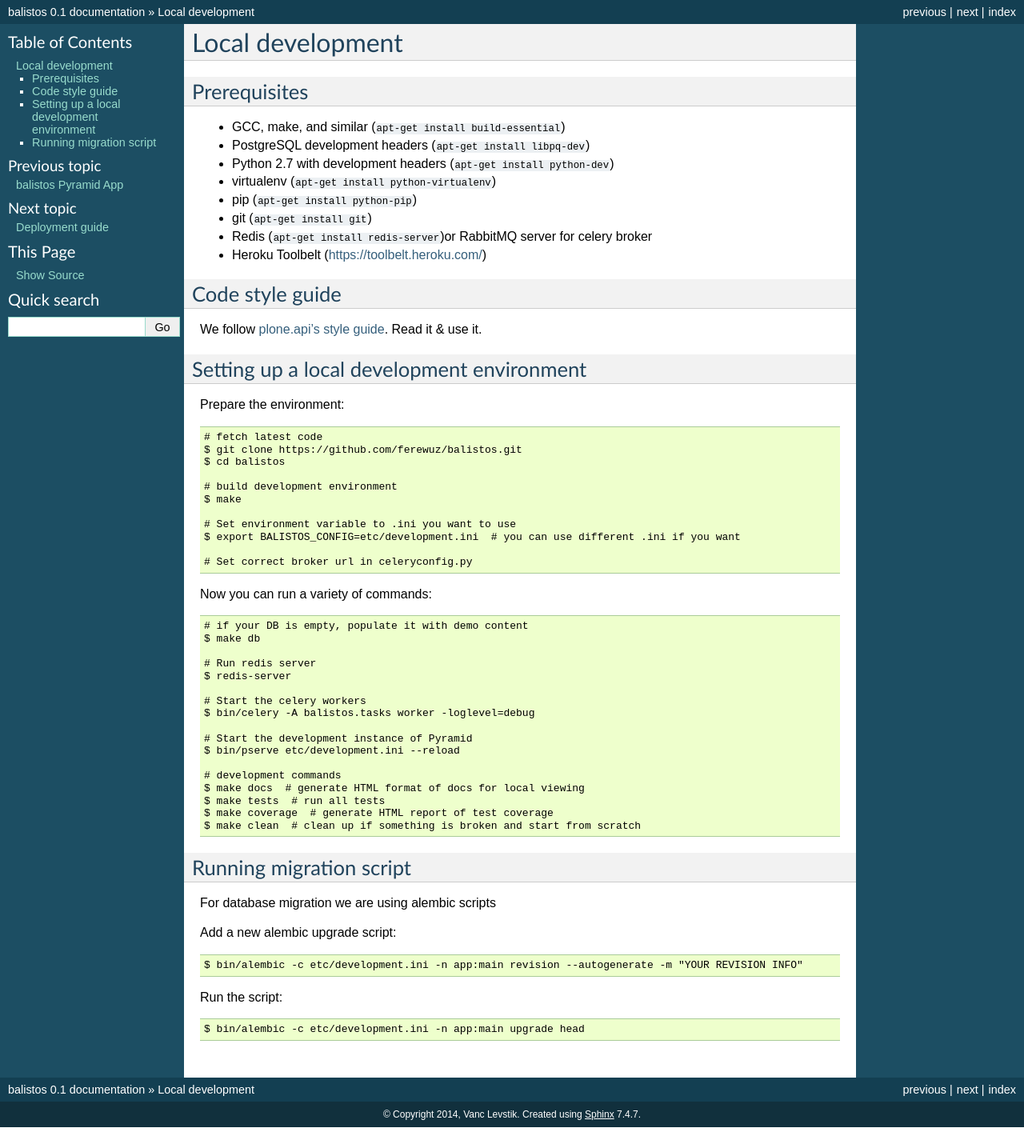
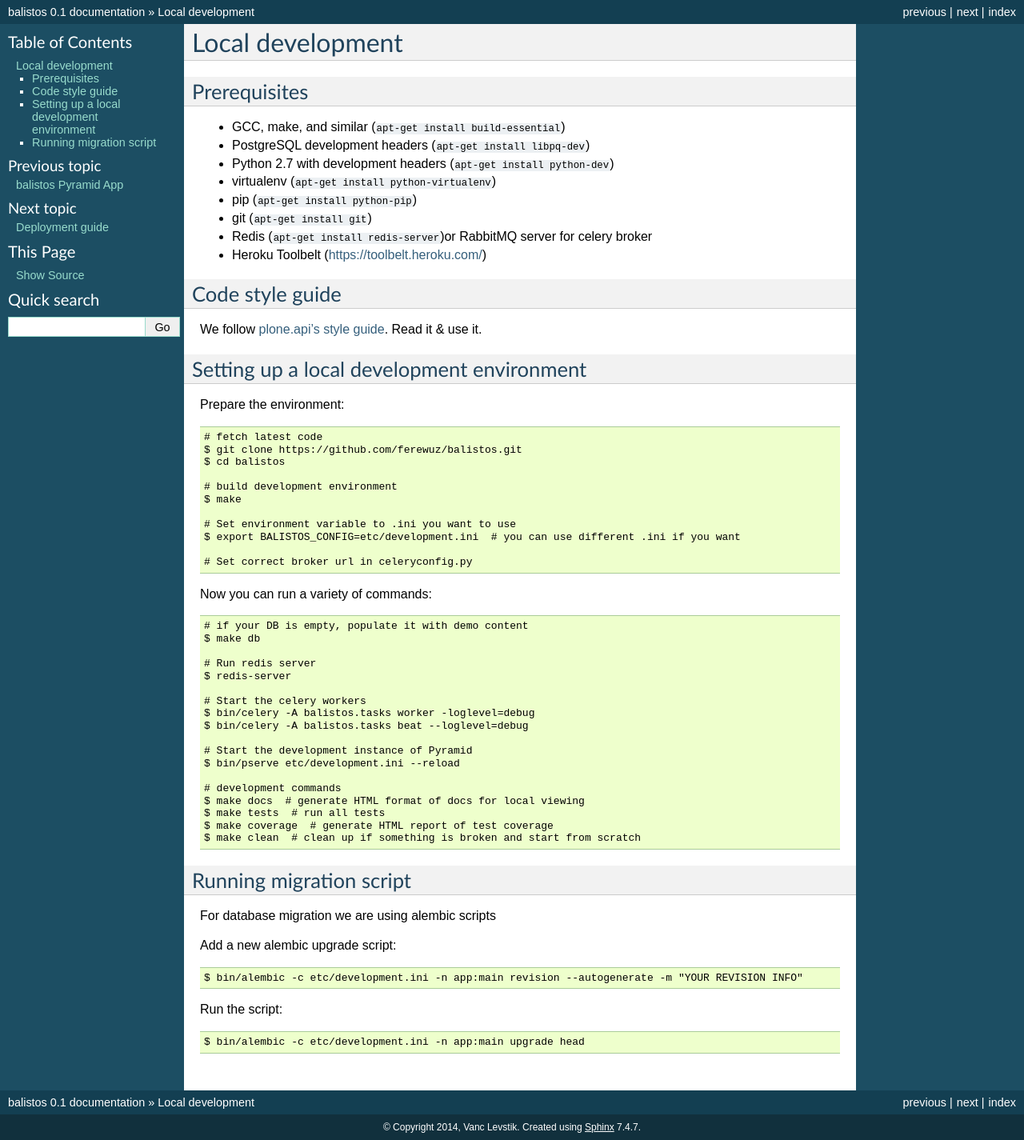
Before and after one commit to vanclevstik/balistos, a Sphinx documentation site: the page built from docs/develop.rst, in a window 1280 px wide. Shown: the whole page at 80% size. Built offline with Sphinx 7.4.7, drawn with Linux system fonts in a browser that asks for light colours.

Commit message:
Update develop.rst

```diff
--- a/docs/develop.rst
+++ b/docs/develop.rst
@@ -48,6 +48,7 @@ Now you can run a variety of commands::
 
     # Start the celery workers
     $ bin/celery -A balistos.tasks worker -loglevel=debug
+    $ bin/celery -A balistos.tasks beat --loglevel=debug
 
     # Start the development instance of Pyramid
     $ bin/pserve etc/development.ini --reload
```
